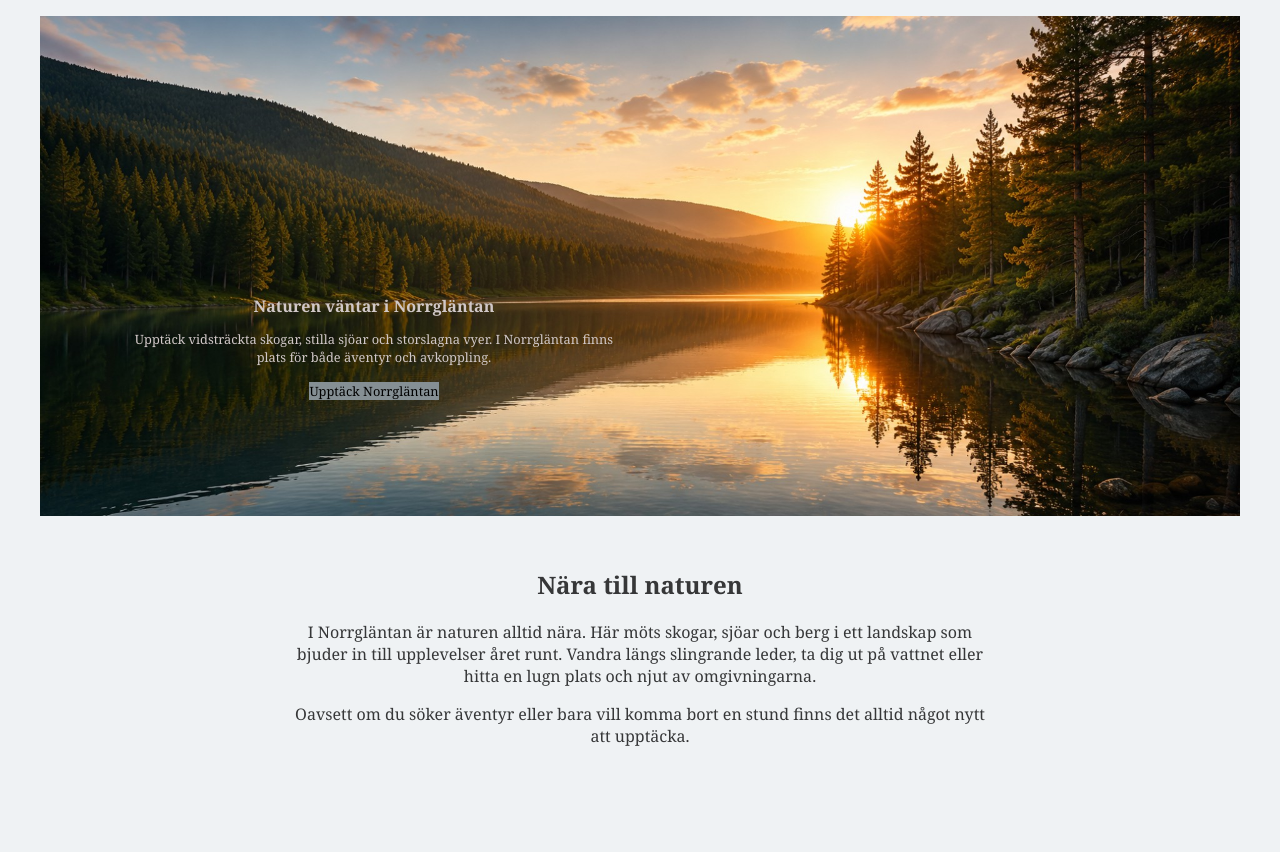
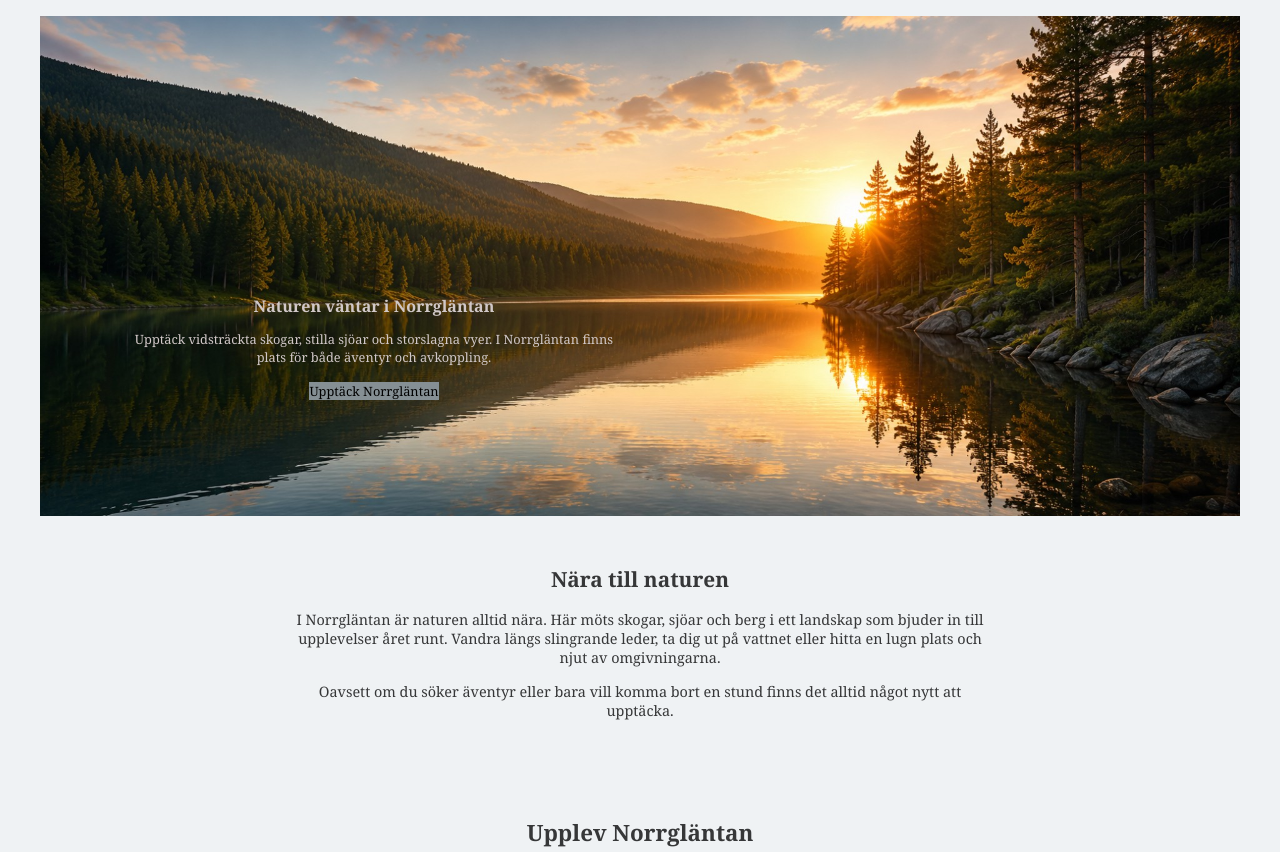
Before and after one commit to Ahmed-Abu-Nahida/dt224g_ahmed_mohamed_ali, a plain HTML site: page index.html in a window 1280 px wide. Shown: the part 100-952 px from the top of the page. Drawn offline with Linux system fonts and the light colour scheme.

Commit message:
har ändrat storleken på rubriken three-card

```diff
--- a/css/style.css
+++ b/css/style.css
@@ -87,12 +87,22 @@ img {
   max-width: 700px;
 }
 
+.introduction h2 {
+  font-size: 1.3rem;
+}
+
+.introduction p {
+  font-size: 0.9rem;
+}
 .three-card {
   display: flex;
   flex-direction: column;
   text-align: center;
   padding: 2rem;
   gap: 2rem;
+}
+.three-card h2 {
+  font-size: 1.4rem;
 }
 
 .kort {
```
